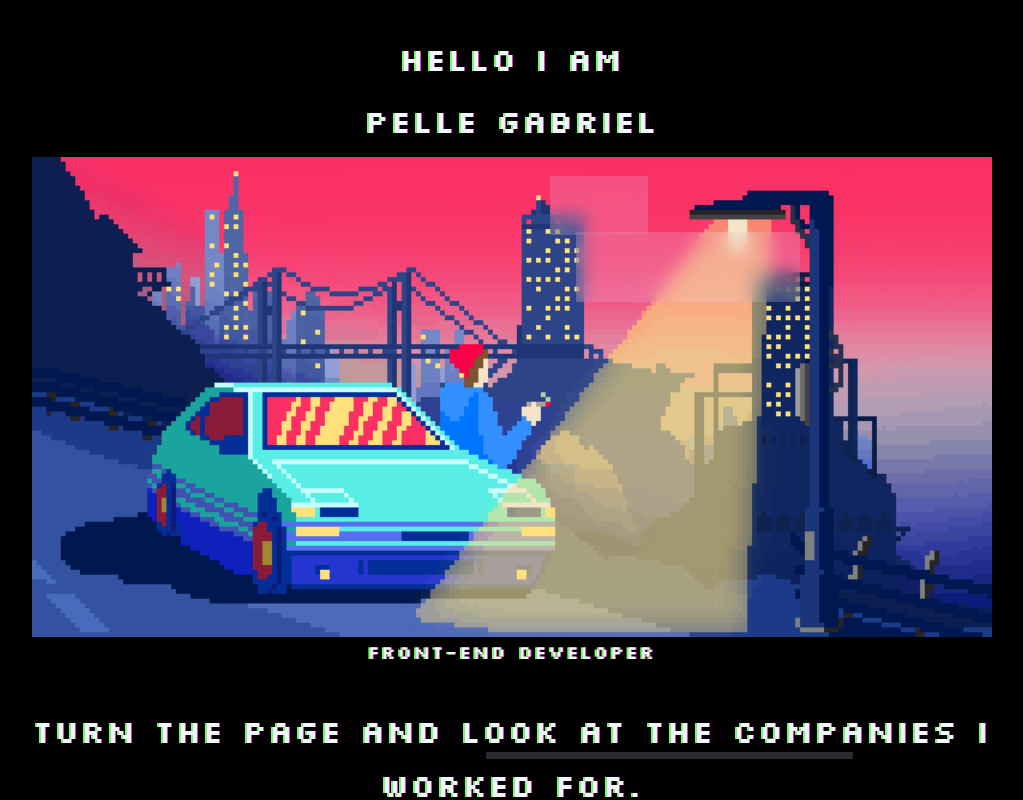
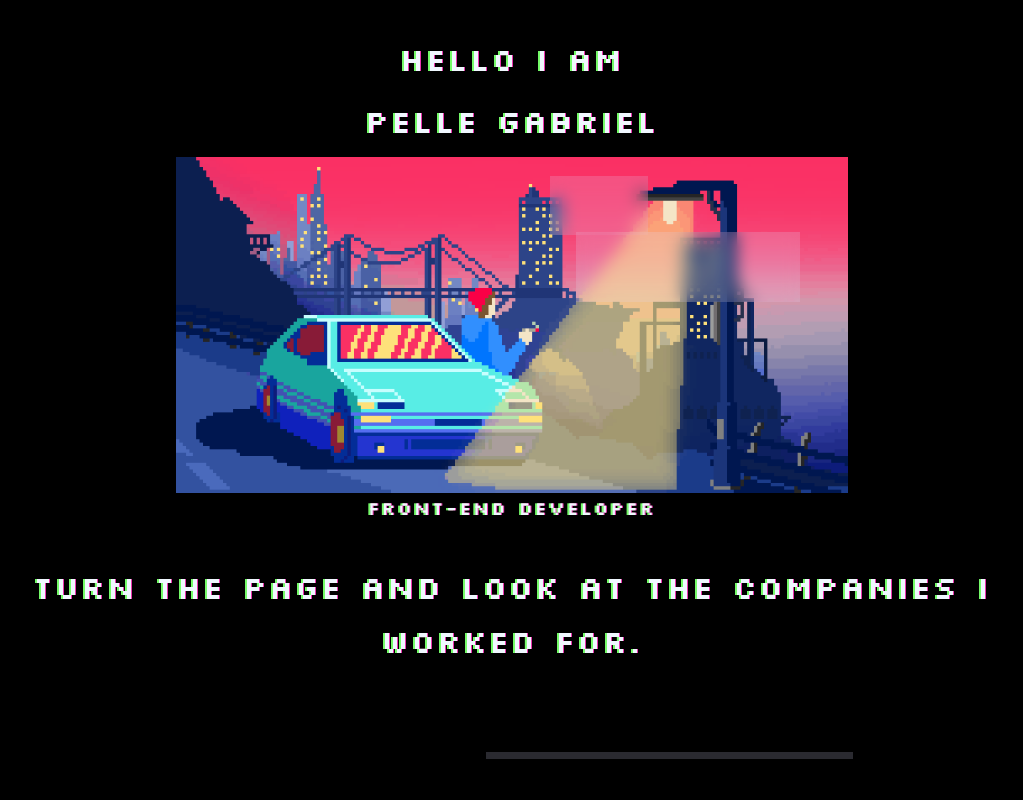
Before and after one commit to pellegabriel/curriculum, a React (Create React App) app: page / in a window 1280 px wide. Shown: the whole page, without its empty margins (128-1151 px from the left). Built offline with nearby package versions, Linux system fonts and the light colour scheme.

Commit message:
Update header.css

```diff
--- a/src/components/header/header.css
+++ b/src/components/header/header.css
@@ -19,7 +19,7 @@
 }
 
 img {
-  max-width: 100%;
+  max-width: 70%;
   display: block;
   margin: 0 auto;
 }
```
